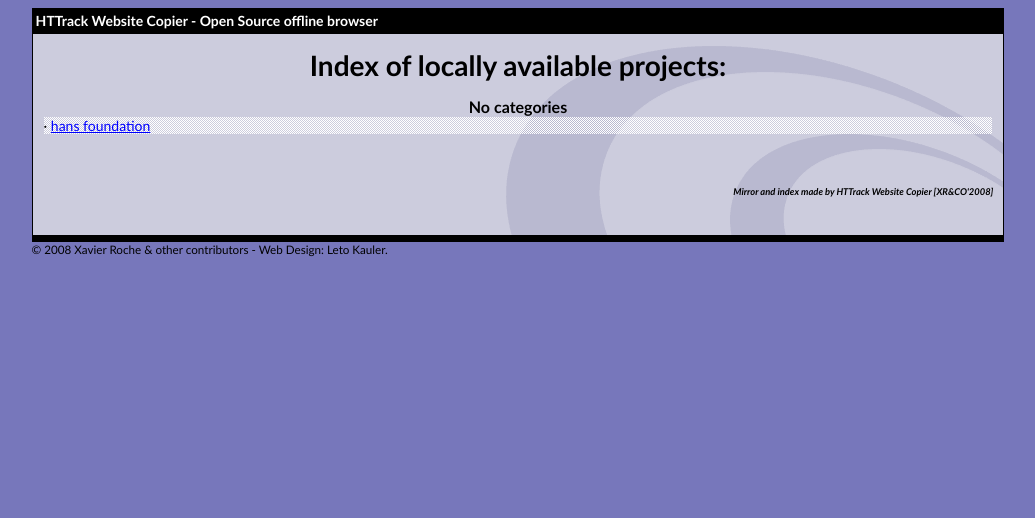
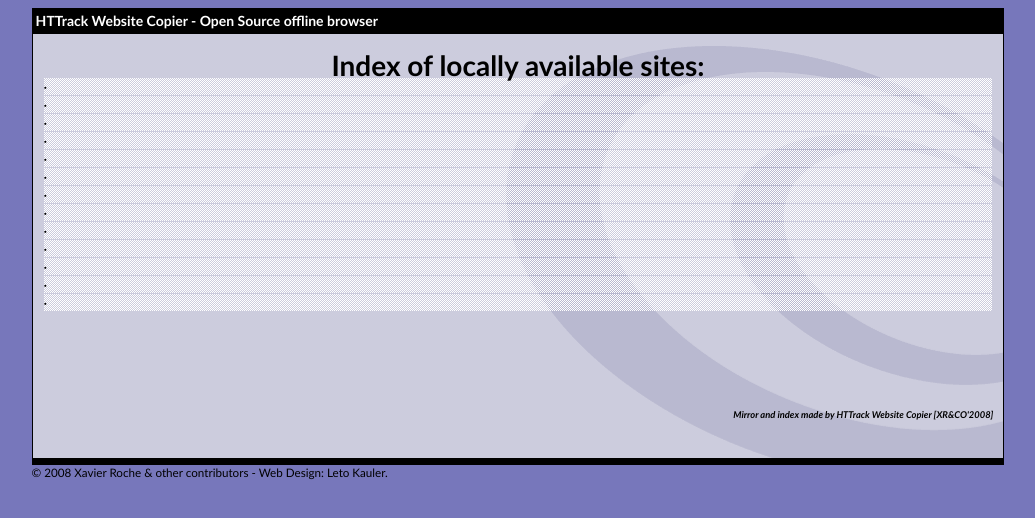
Before and after one commit to shruti0809-raj/hans-foundation-, a plain HTML site: page index.html in a window 1280 px wide. Shown: the whole page, without its empty margins (122-1157 px from the left). Drawn offline with Linux system fonts and the light colour scheme.

Commit message:
Add files via upload

```diff
--- a/index.html
+++ b/index.html
@@ -4,9 +4,8 @@
 	<meta http-equiv="Content-Type" content="text/html; charset=utf-8" />
 	<meta name="description" content="HTTrack is an easy-to-use website mirror utility. It allows you to download a World Wide website from the Internet to a local directory,building recursively all structures, getting html, images, and other files from the server to your computer. Links are rebuiltrelatively so that you can freely browse to the local site (works with any browser). You can mirror several sites together so that you can jump from one toanother. You can, also, update an existing mirror site, or resume an interrupted download. The robot is fully configurable, with an integrated help" />
 	<meta name="keywords" content="httrack, HTTRACK, HTTrack, winhttrack, WINHTTRACK, WinHTTrack, offline browser, web mirror utility, aspirateur web, surf offline, web capture, www mirror utility, browse offline, local  site builder, website mirroring, aspirateur www, internet grabber, capture de site web, internet tool, hors connexion, unix, dos, windows 95, windows 98, solaris, ibm580, AIX 4.0, HTS, HTGet, web aspirator, web aspirateur, libre, GPL, GNU, free software" />
-	<title>List of available projects - HTTrack Website Copier</title>
-	<!-- Mirror and index made by HTTrack Website Copier/3.49-2 [XR&CO'2014] -->
-
+	<title>Local index - HTTrack Website Copier</title>
+  <!-- Mirror and index made by HTTrack Website Copier/3.49-2 [XR&CO'2014] -->
 	<style type="text/css">
 	<!--
 
@@ -79,7 +78,6 @@ h4 { margin: 0;  font-weight: bold;  font-size: 1.18em; }
 
 </head>
 
-<body>
 <table width="76%" border="0" align="center" cellspacing="0" cellpadding="3" class="tableWidth">
 	<tr>
 	<td id="subTitle">HTTrack Website Copier - Open Source offline browser</td>
@@ -96,25 +94,126 @@ h4 { margin: 0;  font-weight: bold;  font-size: 1.18em; }
 		<td id="pageContent">
 <!-- ==================== End prologue ==================== -->
 
+	<meta name="generator" content="HTTrack Website Copier/3.x">
+	<TITLE>Local index - HTTrack</TITLE>
+</HEAD>
+<BODY>
+<H1 ALIGN=Center>Index of locally available sites:</H1>
+	<TABLE BORDER="0" WIDTH="100%" CELLSPACING="1" CELLPADDING="0">
+		<TR>
+			<TD BACKGROUND="fade.gif">
+				&middot;
+					<A HREF="thehansfoundation.org/index.html">
 
-<h1 ALIGN=Center>Index of locally available projects:</H1>
-  <table border="0" width="100%" cellspacing="1" cellpadding="0">
-		<TH>
-		<BR/>
-			No categories
-		</TH>
+					</A>
+			</TD>
+		</TR>
 		<TR>
-		  <TD BACKGROUND="fade.gif">
-                    &middot; <A HREF="hans%20foundation/index.html">hans foundation</A>
-   		  </TD>
+			<TD BACKGROUND="fade.gif">
+				&middot;
+					<A HREF="thehansfoundation.org/donate-indian/index.html">
+
+					</A>
+			</TD>
+		</TR>
+		<TR>
+			<TD BACKGROUND="fade.gif">
+				&middot;
+					<A HREF="thehansfoundation.org/health/index.html">
+
+					</A>
+			</TD>
+		</TR>
+		<TR>
+			<TD BACKGROUND="fade.gif">
+				&middot;
+					<A HREF="thehansfoundation.org/disability/index.html">
+
+					</A>
+			</TD>
+		</TR>
+		<TR>
+			<TD BACKGROUND="fade.gif">
+				&middot;
+					<A HREF="thehansfoundation.org/terms-conditions/index.html">
+
+					</A>
+			</TD>
+		</TR>
+		<TR>
+			<TD BACKGROUND="fade.gif">
+				&middot;
+					<A HREF="thehansfoundation.org/privacy-policy/index.html">
+
+					</A>
+			</TD>
+		</TR>
+		<TR>
+			<TD BACKGROUND="fade.gif">
+				&middot;
+					<A HREF="thehansfoundation.org/livelihoods/index.html">
+
+					</A>
+			</TD>
+		</TR>
+		<TR>
+			<TD BACKGROUND="fade.gif">
+				&middot;
+					<A HREF="thehansfoundation.org/education/index.html">
+
+					</A>
+			</TD>
+		</TR>
+		<TR>
+			<TD BACKGROUND="fade.gif">
+				&middot;
+					<A HREF="thehansfoundation.org/disaster-relief/index.html">
+
+					</A>
+			</TD>
+		</TR>
+		<TR>
+			<TD BACKGROUND="fade.gif">
+				&middot;
+					<A HREF="thehansfoundation.org/news/index.html">
+
+					</A>
+			</TD>
+		</TR>
+		<TR>
+			<TD BACKGROUND="fade.gif">
+				&middot;
+					<A HREF="thehansfoundation.org/videos/index.html">
+
+					</A>
+			</TD>
+		</TR>
+		<TR>
+			<TD BACKGROUND="fade.gif">
+				&middot;
+					<A HREF="thehansfoundation.org/careers/index.html">
+
+					</A>
+			</TD>
+		</TR>
+		<TR>
+			<TD BACKGROUND="fade.gif">
+				&middot;
+					<A HREF="thehansfoundation.org/our-leadership/index.html">
+
+					</A>
+			</TD>
 		</TR>
 	</TABLE>
 	<BR>
-	<H6 ALIGN="RIGHT">
-         <I>Mirror and index made by HTTrack Website Copier [XR&CO'2008]</I>
+	<BR>
+	<BR>
+  	<H6 ALIGN="RIGHT">
+	<I>Mirror and index made by HTTrack Website Copier [XR&amp;CO'2008]</I>
 	</H6>
 	<!-- Mirror and index made by HTTrack Website Copier/3.49-2 [XR&CO'2014] -->
 	<!-- Thanks for using HTTrack Website Copier! -->
+
 
 <!-- ==================== Start epilogue ==================== -->
 		</td>
```
Also changed, not shown: hts-log.txt (added).
